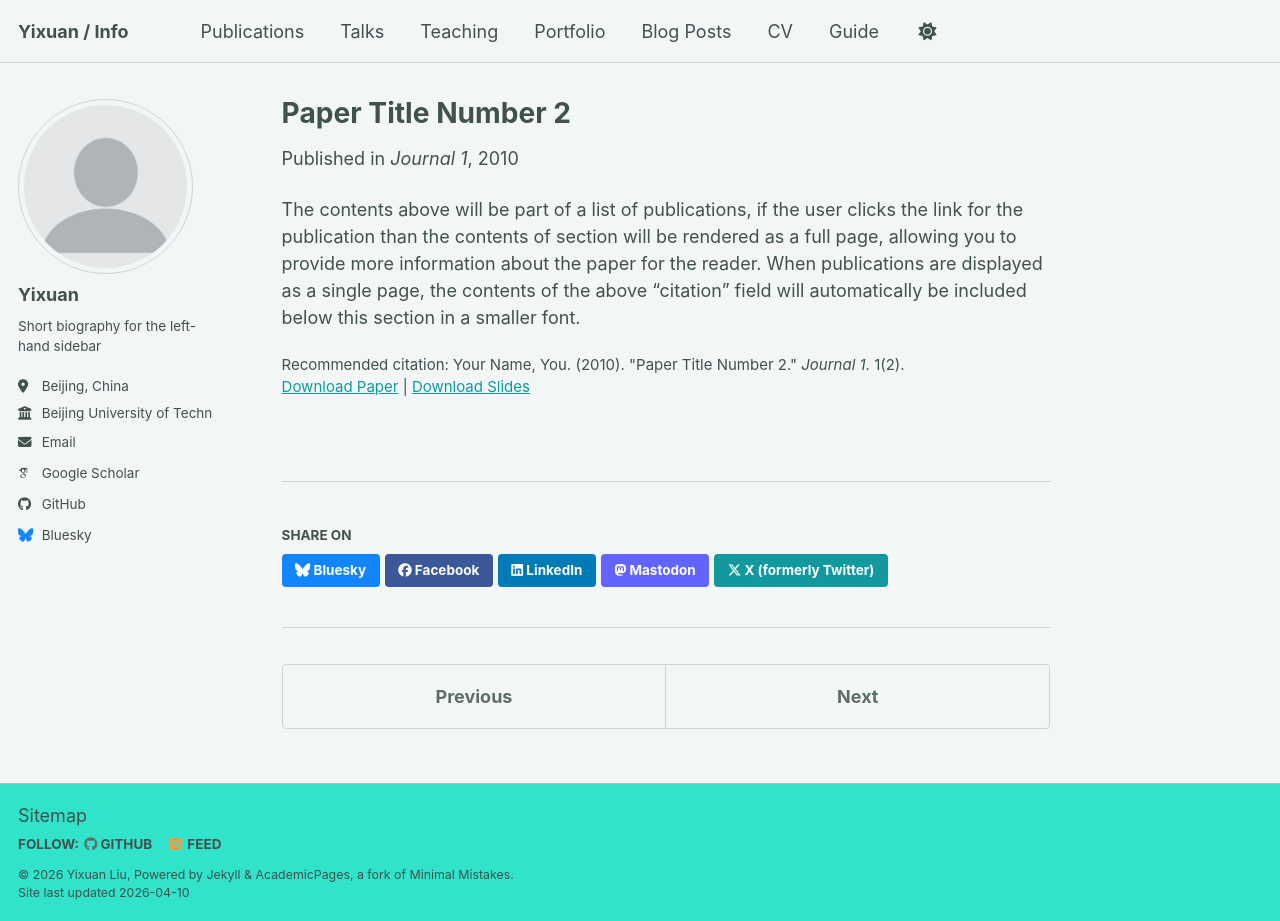
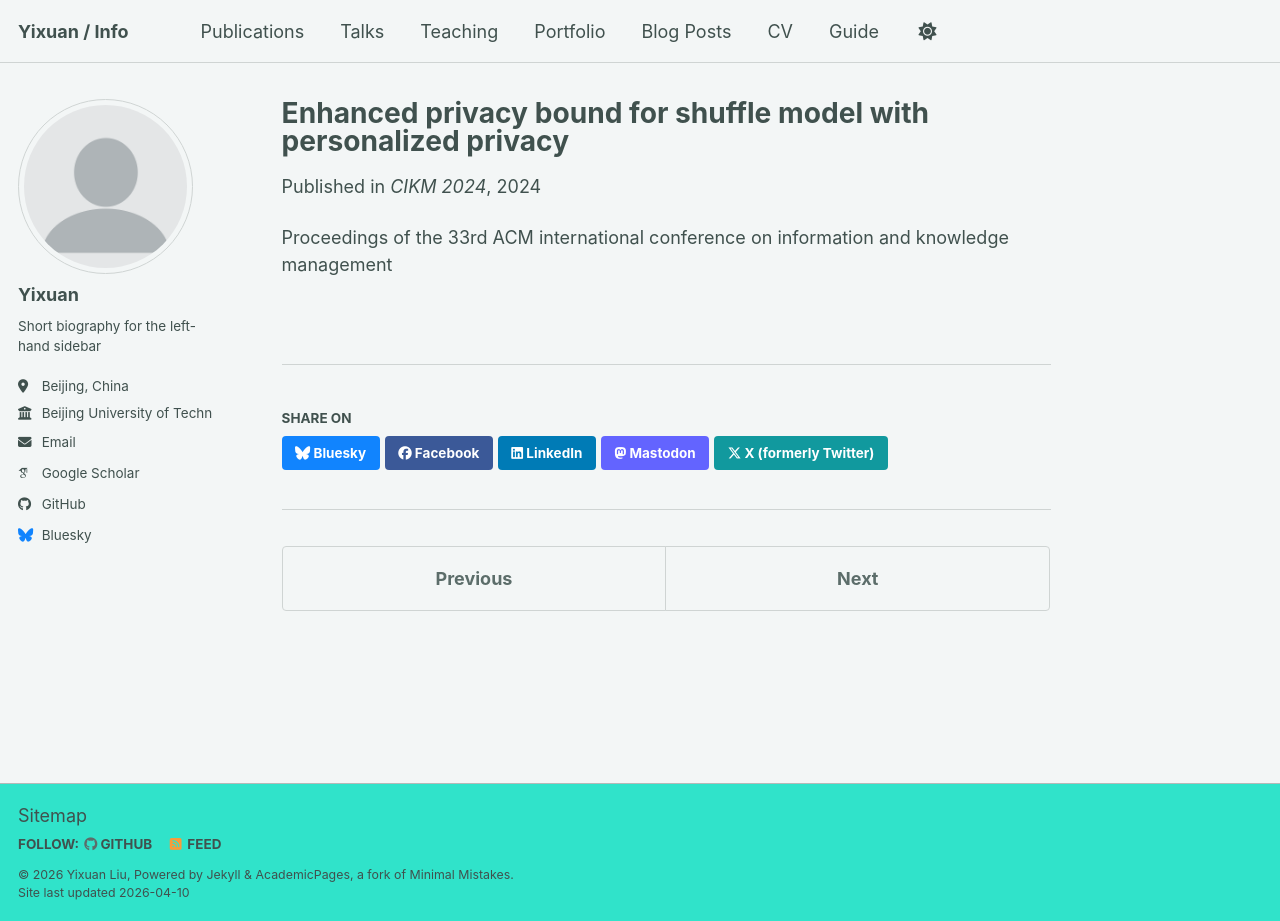
Before and after one commit to yixuanLL/yixuanll.github.io, a Jekyll site: the page built from _publications/2010-10-01-paper-title-number-2.md, in a window 1280 px wide and 921 px high. Built offline with Jekyll 4.4.1, drawn with Linux system fonts in a browser that asks for light colours; some web fonts are replaced; a script bundle is joined from its source files by our own code; library files that are not in the unit come from our copies.

Commit message:
Update 2010-10-01-paper-title-number-2.md

```diff
--- a/_publications/2010-10-01-paper-title-number-2.md
+++ b/_publications/2010-10-01-paper-title-number-2.md
@@ -1,14 +1,12 @@
 ---
-title: "Paper Title Number 2"
+title: "Enhanced privacy bound for shuffle model with personalized privacy"
 collection: publications
 category: manuscripts
-permalink: /publication/2010-10-01-paper-title-number-2
-excerpt: 'This paper is about the number 2. The number 3 is left for future work.'
-date: 2010-10-01
-venue: 'Journal 1'
-slidesurl: 'https://academicpages.github.io/files/slides2.pdf'
-paperurl: 'https://academicpages.github.io/files/paper2.pdf'
-citation: 'Your Name, You. (2010). &quot;Paper Title Number 2.&quot; <i>Journal 1</i>. 1(2).'
+permalink: /publication/cikm2024-enhance
+date: 2024-10-21
+venue: "CIKM 2024"
+authors: "**Yixuan Liu**, Yuhan Liu, Li Xiong, Yujie Gu, Hong Chen"
+paperurl: 'https://academicpages.github.io/files/paper1.pdf'
 ---
 
-The contents above will be part of a list of publications, if the user clicks the link for the publication than the contents of section will be rendered as a full page, allowing you to provide more information about the paper for the reader. When publications are displayed as a single page, the contents of the above "citation" field will automatically be included below this section in a smaller font.
+Proceedings of the 33rd ACM international conference on information and knowledge management
```
